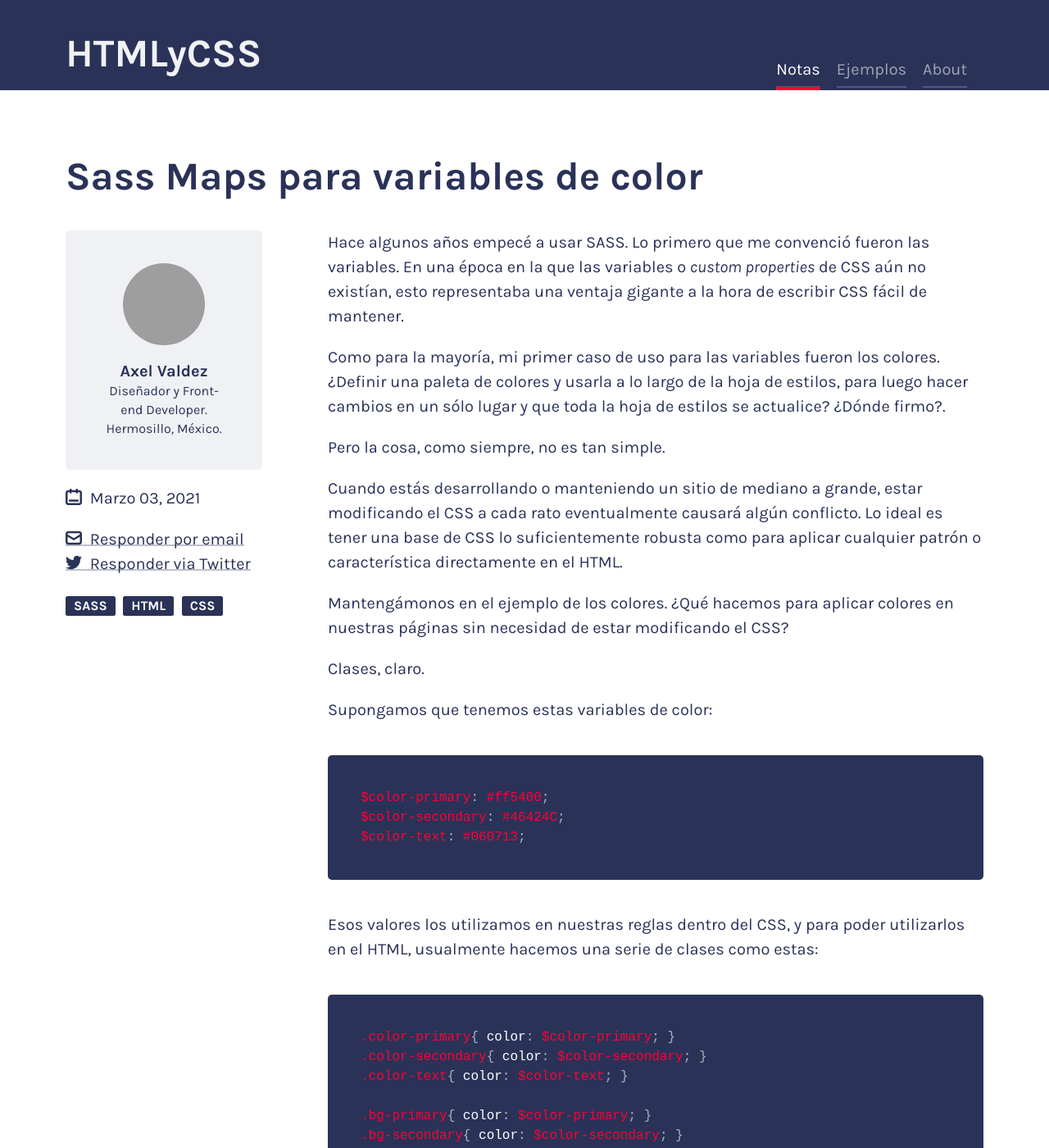
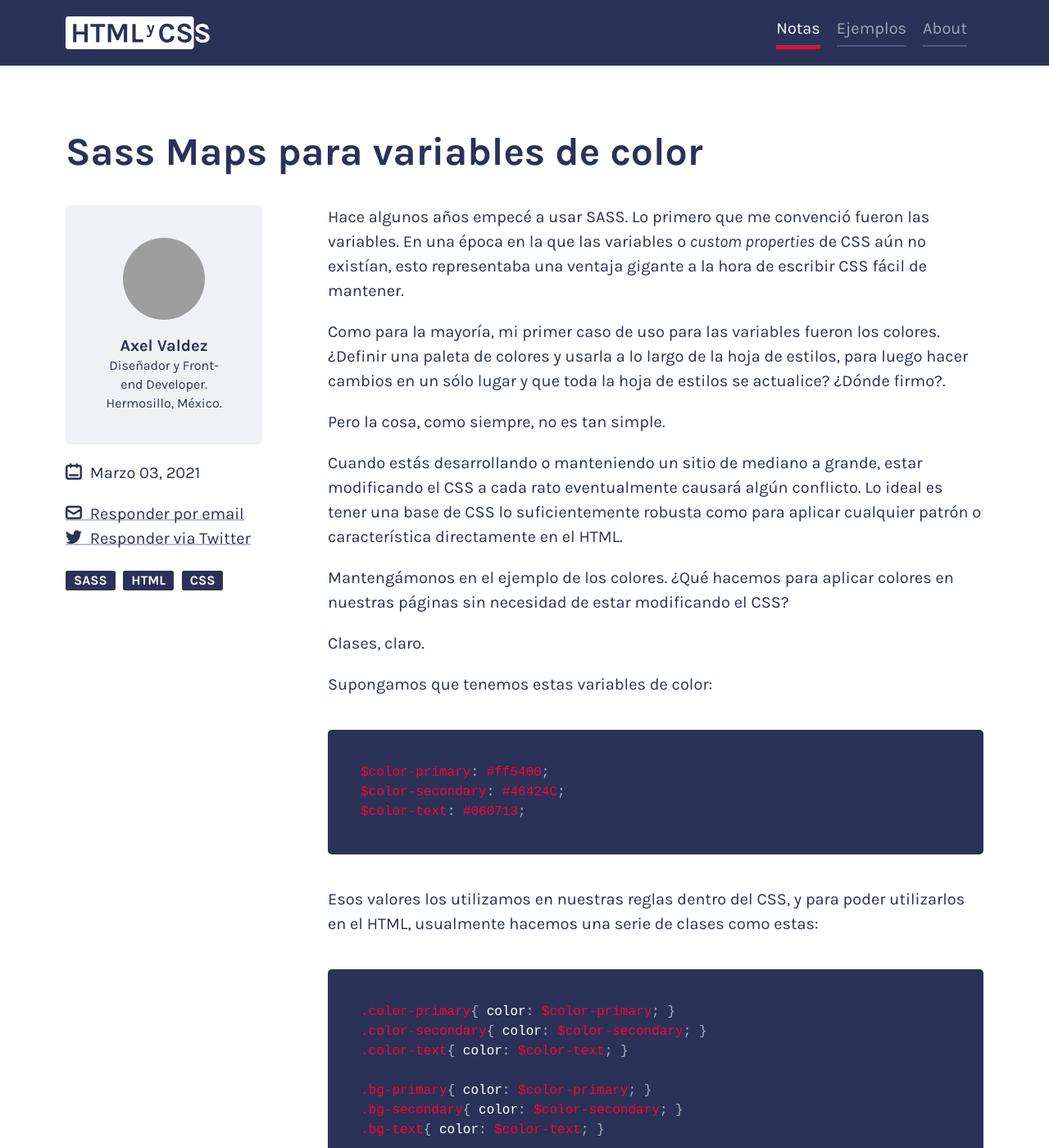
Before and after one commit to axelvaldez/htmlycss, a Jekyll site: the page built from _posts/2021-03-3-sass-maps.md, in a window 1280 px wide and 1400 px high. Shown: the whole window at 82% size. Built offline with Jekyll 4.4.1, drawn with Linux system fonts in a browser that asks for light colours; grey boxes are pictures that could not be loaded.

Commit message:
add logo to header

```diff
--- a/_includes/header.html
+++ b/_includes/header.html
@@ -1,6 +1,6 @@
 <header>
     <div>
-        <h1>HTMLyCSS</h1>
+        {% include icons/htmlycss.svg %}
     </div>
     {% include nav.html %}
 </header>
--- a/_sass/main.scss
+++ b/_sass/main.scss
@@ -123,15 +123,15 @@ a{
 /* --HEADER */
 
 header{
-  padding: 2rem calc(50vw - 20rem) 0;
+  padding: 1rem calc(50vw - 20rem);
   background: color("text");
   color: color("bak2");
   display: flex;
   justify-content: space-between;
-  align-items: flex-end;
+  align-items: center;
 
   @media (min-width: 64rem){
-    padding: 2rem calc(50vw - 30rem) 0;
+    padding: 1rem calc(50vw - 30rem);
   }
 
   @media (max-width: 34rem){
@@ -142,9 +142,14 @@ header{
     margin: 0 2rem;
   }
 
-  svg{
+  .logo{
     height: 2rem;
     width: auto;
+    display: block;
+
+    &.bigger{
+      height: 3rem;
+    }
   }
 
 }
```
Also changed, not shown: _includes/icons/htmlycss.svg (added).
